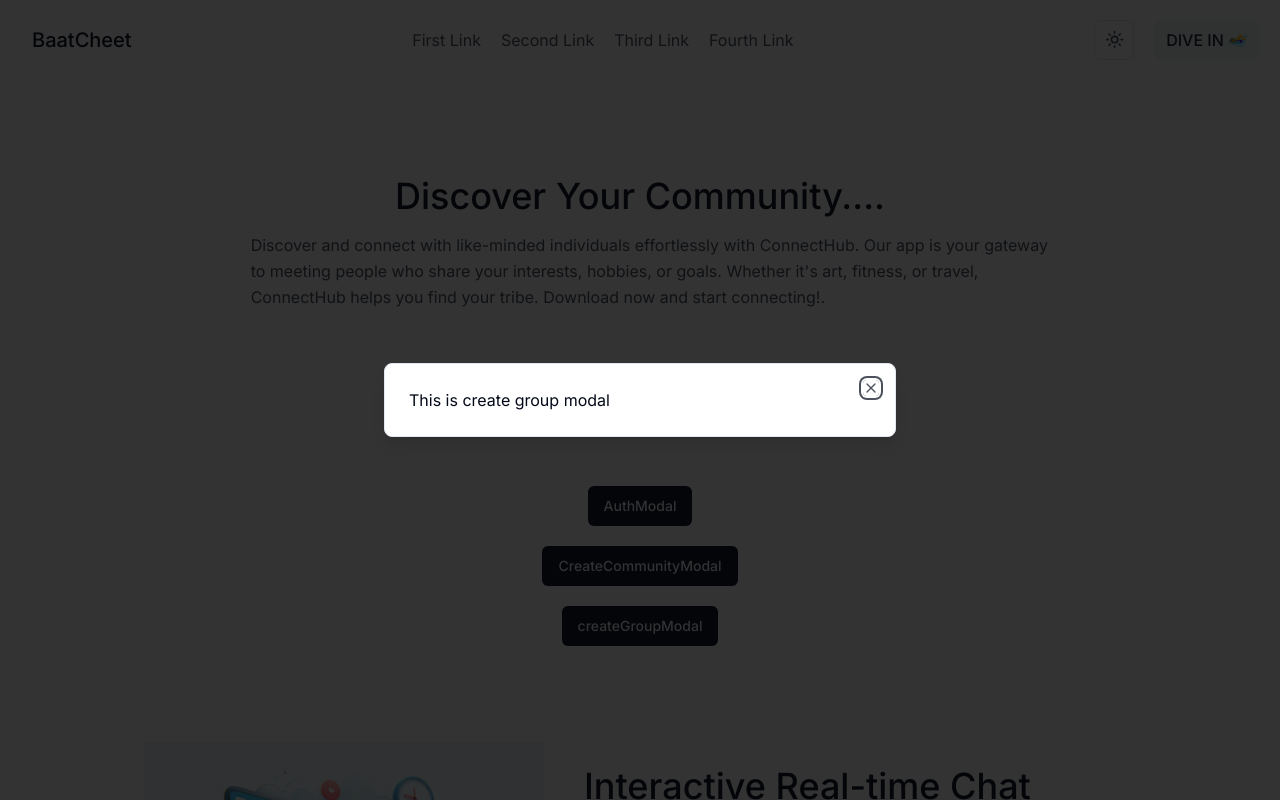
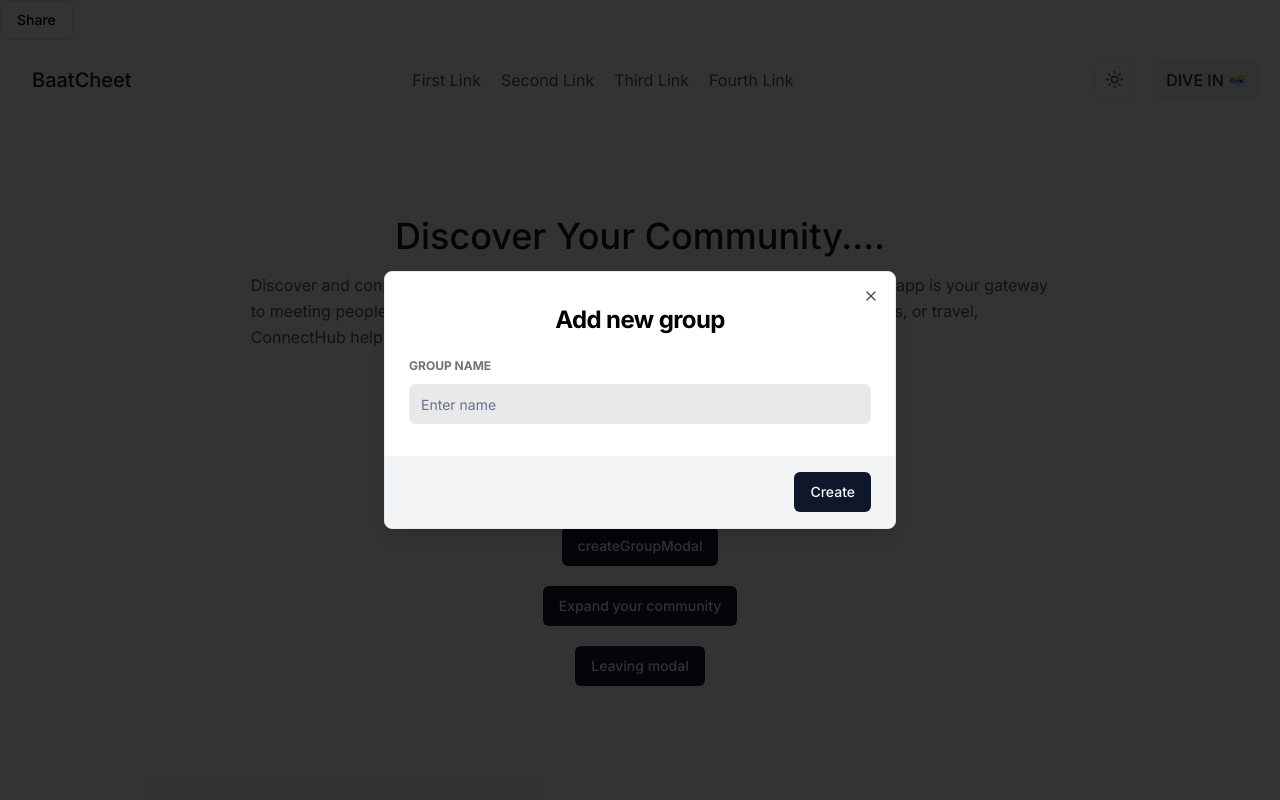
Before and after one commit to fvizpal/mechathon, a Next.js app: page / in a window 1280 px wide. Both pictures are taken after a click on the button "createGroupModal". Shown: the top 800 px of the page. Built offline with nearby package versions, Linux system fonts and the light colour scheme; no server answers.

Commit message:
more modals added

```diff
--- /dev/null
+++ b/src/components/modals/CreateGroupModal.tsx
@@ -0,0 +1,79 @@
+'use client'
+
+import { useModal } from "@/hooks/useModalStore"
+import { Dialog, DialogContent, DialogDescription, DialogFooter, DialogHeader, DialogTitle } from "../ui/dialog";
+import { useForm } from "react-hook-form";
+import { Button } from "../ui/button";
+import * as z from "zod";
+import { zodResolver } from "@hookform/resolvers/zod";
+import { Input } from "@/components/ui/input";
+import { Form, FormControl, FormField, FormItem, FormLabel, FormMessage } from "@/components/ui/form";
+
+const formSchema = z.object({
+  name: z.string().min(1, {
+    message: "Group name is required."
+  })
+});
+
+export const CreateGroupModal = () => {
+  const { isOpen, onClose, type } = useModal();
+
+  const isModalOpen = isOpen && type === 'createGroup';
+
+  const form = useForm({
+    resolver: zodResolver(formSchema),
+    defaultValues: {
+      name: ""
+    }
+  });
+  const isLoading = form.formState.isSubmitting;
+
+  const onSubmit = async (values: z.infer<typeof formSchema>) => {
+    console.log(values);
+  }
+  return (
+    <>
+      <Dialog open={isModalOpen} onOpenChange={() => onClose()}>
+        <DialogContent className="bg-white text-black p-0 overflow-hidden">
+          <DialogHeader className="pt-8 px-6">
+            <DialogTitle className="text-2xl text-center font-bold">
+              Add new group
+            </DialogTitle>
+          </DialogHeader>
+          <Form {...form}>
+            <form onSubmit={form.handleSubmit(onSubmit)} className="space-y-8">
+              <div className="space-y-8 px-6">
+                <FormField
+                  control={form.control}
+                  name="name"
+                  render={({ field }) => (
+                    <FormItem>
+                      <FormLabel
+                        className="uppercase text-xs font-bold text-zinc-500 dark:text-secondary/70"
+                      >
+                        Group name
+                      </FormLabel>
+                      <FormControl>
+                        <Input
+                          className="bg-zinc-300/50 border-0 focus-visible:ring-0 text-black focus-visible:ring-offset-0"
+                          placeholder="Enter name"
+                          {...field}
+                        />
+                      </FormControl>
+                      <FormMessage />
+                    </FormItem>
+                  )}
+                />
+              </div>
+              <DialogFooter className="bg-gray-100 px-6 py-4">
+                <Button >
+                  Create
+                </Button>
+              </DialogFooter>
+            </form>
+          </Form>
+        </DialogContent>
+      </Dialog>
+    </>
+  )
+}
--- /dev/null
+++ b/src/components/modals/EditCommunity.tsx
@@ -0,0 +1,81 @@
+'use client'
+
+import { useModal } from "@/hooks/useModalStore"
+import { Dialog, DialogContent, DialogFooter, DialogHeader, DialogTitle } from "../ui/dialog";
+import { useForm } from "react-hook-form";
+import { Button } from "../ui/button";
+import * as z from "zod";
+import { zodResolver } from "@hookform/resolvers/zod";
+import { Input } from "@/components/ui/input";
+import { Form, FormControl, FormField, FormItem, FormLabel, FormMessage } from "@/components/ui/form";
+
+const formSchema = z.object({
+  name: z.string().min(1, {
+    message: "Community name is required."
+  })
+});
+
+export const EditCommunityModal = () => {
+  const { isOpen, onClose, type } = useModal(); // yaha pe data lega purane name ka
+
+  const isModalOpen = isOpen && type === 'editCommunity';
+
+  const form = useForm({
+    resolver: zodResolver(formSchema),
+    defaultValues: {
+      name:  "" // Set default value to the existing community name
+    }
+  });
+  const isLoading = form.formState.isSubmitting;
+
+  const onSubmit = async (values: z.infer<typeof formSchema>) => {
+    console.log(values);
+    // Add logic to update the community with the new values
+  }
+
+  return (
+    <>
+      <Dialog open={isModalOpen} onOpenChange={() => onClose()}>
+        <DialogContent className="bg-white text-black p-0 overflow-hidden">
+          <DialogHeader className="pt-8 px-6">
+            <DialogTitle className="text-2xl text-center font-bold">
+              Edit Community
+            </DialogTitle>
+          </DialogHeader>
+          <Form {...form}>
+            <form onSubmit={form.handleSubmit(onSubmit)} className="space-y-8">
+              <div className="space-y-8 px-6">
+                <FormField
+                  control={form.control}
+                  name="name"
+                  render={({ field }) => (
+                    <FormItem>
+                      <FormLabel
+                        className="uppercase text-xs font-bold text-zinc-500 dark:text-secondary/70"
+                      >
+                        New community name
+                      </FormLabel>
+                      <FormControl>
+                        <Input
+                          className="bg-zinc-300/50 border-0 focus-visible:ring-0 text-black focus-visible:ring-offset-0"
+                          placeholder="Enter name"
+                          {...field}
+                        />
+                      </FormControl>
+                      <FormMessage />
+                    </FormItem>
+                  )}
+                />
+              </div>
+              <DialogFooter className="bg-gray-100 px-6 py-4">
+                <Button>
+                  Save Changes
+                </Button>
+              </DialogFooter>
+            </form>
+          </Form>
+        </DialogContent>
+      </Dialog>
+    </>
+  )
+}
--- a/src/components/modals/InviteModal.tsx
+++ b/src/components/modals/InviteModal.tsx
@@ -1,78 +1,52 @@
 'use client'
 
 import { useModal } from "@/hooks/useModalStore"
-import { Dialog, DialogContent, DialogDescription,DialogFooter, DialogHeader, DialogTitle } from "../ui/dialog";
-import { useForm } from "react-hook-form";
-import { Button } from "../ui/button";
-import * as z from "zod";
-import { zodResolver } from "@hookform/resolvers/zod";
-import { Input } from "@/components/ui/input";
-import {  Form, FormControl,  FormField,  FormItem,  FormLabel,  FormMessage} from "@/components/ui/form";
+import { Dialog, DialogContent, DialogDescription, DialogClose, DialogHeader,DialogFooter, DialogTitle, DialogTrigger } from "../ui/dialog";
 
-const formSchema = z.object({
-  name: z.string()
-});
+import { Input } from "@/components/ui/input"
+import { Label } from "@/components/ui/label"
 
+import { Button } from "@/components/ui/button"
 export const InviteModal = () => {
   const { isOpen, onClose, type } = useModal();
 
   const isModalOpen = isOpen && type === 'invite';
 
-  const handleClose = () => {
-    onClose();
-  }
-
-  const form = useForm({
-    resolver: zodResolver(formSchema),
-    defaultValues: {
-      name: ""
-    }
-  });
-  const isLoading = form.formState.isSubmitting;
-
-  const onSubmit = async (values: z.infer<typeof formSchema>) => {
-    console.log(values);
-  }
   return (
-    <Dialog open>
-      <DialogContent className="bg-white text-black p-0 overflow-hidden">
-        <DialogHeader className="pt-8 px-6">
-          <DialogTitle className="text-2xl text-center font-bold">
-            Create your own community
-          </DialogTitle>
+    <Dialog open={isModalOpen} onOpenChange={() => onClose()}>
+      <DialogTrigger asChild>
+        <Button variant="outline">Share</Button>
+      </DialogTrigger>
+      <DialogContent className="sm:max-w-md">
+        <DialogHeader>
+          <DialogTitle>Share link</DialogTitle>
+          <DialogDescription>
+            People with the link can join this community
+          </DialogDescription>
         </DialogHeader>
-        <Form {...form}>
-          <form onSubmit={form.handleSubmit(onSubmit)} className="space-y-8">
-            <div className="space-y-8 px-6">
-              <FormField
-                control={form.control}
-                name="name"
-                render={({ field }) => (
-                  <FormItem>
-                    <FormLabel
-                      className="uppercase text-xs font-bold text-zinc-500 dark:text-secondary/70"
-                    >
-                      Server name
-                    </FormLabel>
-                    <FormControl>
-                      <Input
-                        className="bg-zinc-300/50 border-0 focus-visible:ring-0 text-black focus-visible:ring-offset-0"
-                        placeholder="Enter server name"
-                        {...field}
-                      />
-                    </FormControl>
-                    <FormMessage />
-                  </FormItem>
-                )}
-              />
-            </div>
-            <DialogFooter className="bg-gray-100 px-6 py-4">
-              <Button >
-                Create
-              </Button>
-            </DialogFooter>
-          </form>
-        </Form>
+        <div className="flex items-center space-x-2">
+          <div className="grid flex-1 gap-2">
+            <Label htmlFor="link" className="sr-only">
+              Link
+            </Label>
+            <Input
+              id="link"
+              defaultValue="https://www.youtube.com"
+              readOnly
+            />
+          </div>
+          <Button type="submit" size="sm" className="px-3">
+            <span className="sr-only">Copy</span>
+            {/* <CopyIcon className="h-4 w-4" /> */}
+          </Button>
+        </div>
+        <DialogFooter className="sm:justify-start">
+          <DialogClose asChild>
+            <Button type="button" variant="secondary">
+              Close
+            </Button>
+          </DialogClose>
+        </DialogFooter>
       </DialogContent>
     </Dialog>
   )
--- /dev/null
+++ b/src/components/modals/LeaveCommunityModal.tsx
@@ -0,0 +1,71 @@
+'use client';
+
+import { useModal } from "@/hooks/useModalStore";
+import { Dialog, DialogContent, DialogFooter, DialogHeader, DialogTitle } from "../ui/dialog";
+import { Button } from "../ui/button";
+import { useState } from "react";
+
+export const LeaveCommunityModal = () => {
+const { isOpen, onClose, type } = useModal();
+//   const { isOpen, onClose, type, data } = useModal(); // Assuming you pass the community data to the modal
+  const [isConfirming, setConfirming] = useState(false);
+
+  const isModalOpen = isOpen && type === 'leaveCommunity';
+
+  const handleConfirm = () => {
+    // Add logic to handle leaving the community
+    // console.log(`Leaving community: ${data?.communityName}`);
+    onClose();
+  };
+
+  const handleCancel = () => {
+    setConfirming(false);
+  };
+
+  const showConfirmDialog = () => {
+    setConfirming(true);
+  };
+
+  return (
+    <>
+      <Dialog open={isModalOpen} onOpenChange={() => onClose()}>
+        <DialogContent className="bg-white text-black p-0 overflow-hidden">
+          <DialogHeader className="pt-8 px-6">
+            <DialogTitle className="text-2xl text-center font-bold">
+              Leave Community
+            </DialogTitle>
+          </DialogHeader>
+          <div className="p-6">
+            {isConfirming ? (
+              <p className="text-center text-gray-700">
+                {/* Are you sure you want to leave the community "{data?.communityName}"? */}
+                Are you sure you want to leave the community ?
+
+              </p>
+            ) : (
+              <p className="text-center text-gray-700">
+                Leaving the community will remove you from it. Do you really want to proceed?
+              </p>
+            )}
+          </div>
+          <DialogFooter className="bg-gray-100 px-6 py-4">
+            {isConfirming ? (
+              <>
+                <Button onClick={handleCancel} className="mr-2">
+                  Cancel
+                </Button>
+                <Button onClick={handleConfirm} >
+                  Confirm
+                </Button>
+              </>
+            ) : (
+              <Button onClick={showConfirmDialog} >
+                Leave Community
+              </Button>
+            )}
+          </DialogFooter>
+        </DialogContent>
+      </Dialog>
+    </>
+  );
+};
--- a/src/components/providers/modalProvider.tsx
+++ b/src/components/providers/modalProvider.tsx
@@ -3,15 +3,19 @@
 import { useEffect, useState } from "react"
 import AuthModal from "../modals/AuthModal"
 import { CreateCommunityModal } from "../modals/CreateCommunityModal"
-import { CreateGroupModal } from "../modals/CreateGroup"
+import { CreateGroupModal } from "../modals/CreateGroupModal"
+import { InviteModal } from "../modals/InviteModal"
+import { EditCommunityModal } from "../modals/EditCommunity"
+import { LeaveCommunityModal } from "../modals/LeaveCommunityModal"
+
 
 //   | "auth"   x
 //   | "createCommunity"   x
-//   | "invite" // with a link and copy button
-//   | "editCommunity"
+//   | "invite" // with a link and copy button    x
+//   | "editCommunity"   x
 //   | "members" // renders members with name and email
-//   | "createGroup"   x
-//   | "leaveCommunity" // confirm that you want to leave community
+//   | "createGroup"     x
+//   | "leaveCommunity" // confirm that you want to leave community   x
 //   | "deleteCommunity" // confirm for deletion of community
 //   | "deleteGroups" // confirm the deletion of group
 //   | "editGroups"
@@ -30,7 +34,9 @@ export const ModalProvider = () => {
       <AuthModal />
       <CreateCommunityModal />
       <CreateGroupModal />
-
+      <InviteModal/>
+      <EditCommunityModal/>
+      <LeaveCommunityModal/>
     </>
   )
 }
--- a/src/components/shared/CheckModal.tsx
+++ b/src/components/shared/CheckModal.tsx
@@ -8,9 +8,12 @@ const CheckModal = () => {
 
   return (
     <div className='flex flex-col justify-center items-center gap-5'>
-      <Button onClick={() => onOpen('auth')}>AuthModal</Button>
-      <Button onClick={() => onOpen('createCommunity')}>CreateCommunityModal</Button>
+      {/* <Button onClick={() => onOpen('auth')}>AuthModal</Button> */}
+      {/* <Button onClick={() => onOpen('createCommunity')}>CreateCommunityModal</Button> */}
       <Button onClick={() => onOpen('createGroup')}>createGroupModal</Button>
+      <Button onClick={() => onOpen('invite')}>Expand your community</Button>
+      <Button onClick={() => onOpen('leaveCommunity')}>Leaving modal</Button>
+
     </div>
   )
 }
```
